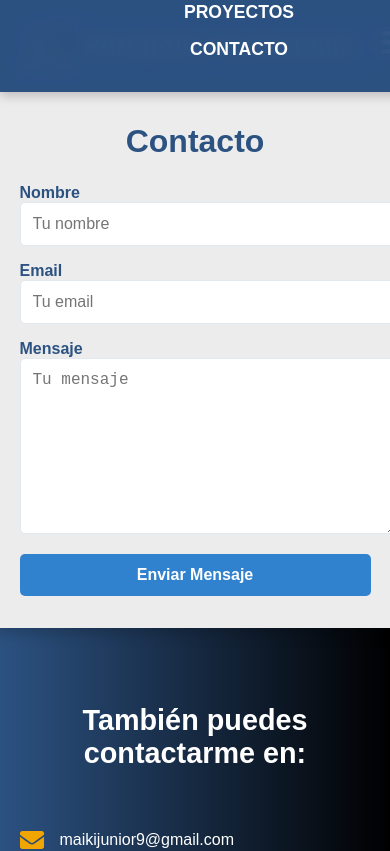
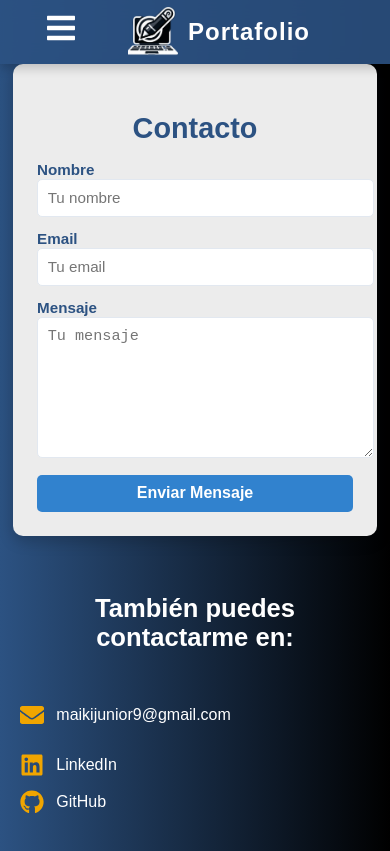
Before and after one commit to MichaelMerino11/frontend_portafolio, a React (Vite) app: page /contact in a window 390 px wide. Shown: the top 851 px of the page. Built offline with nearby package versions, Linux system fonts and the light colour scheme.

Commit message:
Completo responsive

```diff
--- a/src/components/Header.jsx
+++ b/src/components/Header.jsx
@@ -1,16 +1,11 @@
-import React, { useState, useEffect } from "react";
+import React, { useState } from "react";
 import { Link } from "react-router-dom";
 import { FaBars, FaTimes } from "react-icons/fa";
 import styles from "../styles/Header.module.scss";
-import logo from "../assets/images/logo.png"; // Importamos el logo
+import logo from "../assets/images/logo.png";
 
 const Header = () => {
   const [menuOpen, setMenuOpen] = useState(false);
-
-  // Cambiar el título de la pestaña
-  useEffect(() => {
-    document.title = "Portafolio Michael"; // Cambia el título de la pestaña
-  }, []);
 
   const toggleMenu = () => {
     setMenuOpen(!menuOpen);
@@ -19,10 +14,10 @@ const Header = () => {
   return (
     <header className={styles.header}>
       <div className={styles.container}>
-        {/* Logo y título */}
+        {/* Logo */}
         <div className={styles.logoContainer}>
           <img src={logo} alt="Logo" className={styles.logo} />
-          <h1 className={styles.title}>Portafolio Profesional</h1>
+          <h1 className={styles.title}>Portafolio</h1>
         </div>
 
         {/* Botón de menú hamburguesa en móviles */}
--- a/src/styles/Contact.module.scss
+++ b/src/styles/Contact.module.scss
@@ -9,37 +9,38 @@
   .container {
     display: flex;
     width: 90%;
-    max-width: 1200px;
-    gap: 3rem;
+    max-width: 1100px; /* 🔹 Se redujo el máximo ancho */
+    gap: 2rem;
   }
 
   /* Estilo del formulario */
   .formContainer {
     flex: 1;
     background: rgb(236, 236, 236);
-    padding: 2rem;
+    padding: 1.5rem; /* 🔹 Se redujo el padding */
     border-radius: 10px;
     box-shadow: 0px 5px 15px rgba(0, 0, 0, 0.2);
     text-align: center;
     color: black;
+    max-width: 500px; /* 🔹 Se limita el ancho del formulario */
 
     h2 {
-      font-size: 2rem;
+      font-size: 1.8rem; /* 🔹 Se ajustó el tamaño del título */
       font-weight: bold;
-      margin-bottom: 1.5rem;
+      margin-bottom: 1rem;
       color: #2c5282;
     }
 
     form {
       display: flex;
       flex-direction: column;
-      gap: 1rem;
+      gap: 0.8rem;
 
       .formGroup {
         text-align: left;
 
         label {
-          font-size: 1rem;
+          font-size: 0.95rem;
           font-weight: bold;
           color: #2c5282;
         }
@@ -47,29 +48,29 @@
         input,
         textarea {
           width: 100%;
-          padding: 0.75rem;
+          padding: 0.6rem; /* 🔹 Se redujo el padding */
           border: 1px solid #e2e8f0;
           border-radius: 5px;
-          font-size: 1rem;
+          font-size: 0.95rem;
           transition: border 0.3s, box-shadow 0.3s;
 
           &:focus {
             border-color: #3182ce;
-            box-shadow: 0 0 10px rgba(49, 130, 206, 0.5);
+            box-shadow: 0 0 8px rgba(49, 130, 206, 0.5);
             outline: none;
           }
         }
 
         textarea {
           resize: vertical;
-          min-height: 150px;
+          min-height: 120px; /* 🔹 Se redujo la altura mínima */
         }
       }
 
       button {
         background-color: #3182ce;
         color: white;
-        padding: 0.75rem 1.5rem;
+        padding: 0.6rem 1.2rem;
         border: none;
         border-radius: 5px;
         font-size: 1rem;
@@ -87,30 +88,31 @@
 
   /* Sección de información de contacto */
   .infoContainer {
-    flex: 0.8;
+    flex: 0.7; /* 🔹 Se redujo el tamaño relativo */
     display: flex;
     flex-direction: column;
     justify-content: center;
-    gap: 1rem;
+    gap: 0.8rem;
 
     h3 {
-      font-size: 1.8rem;
+      font-size: 1.6rem; /* 🔹 Se ajustó el tamaño del texto */
       font-weight: bold;
     }
 
     .infoItem {
       display: flex;
       align-items: center;
-      gap: 1rem;
+      gap: 0.8rem;
 
       .icon {
         color: #f0a500;
+        font-size: 1.4rem;
       }
 
       a {
         color: white;
         text-decoration: none;
-        font-size: 1.1rem;
+        font-size: 1rem;
         transition: color 0.3s;
 
         &:hover {
@@ -128,7 +130,8 @@
     }
 
     .formContainer {
-      width: 100%;
+      width: 90%; /* 🔹 Se ajusta mejor a pantallas pequeñas */
+      max-width: 400px;
     }
 
     .infoContainer {
--- a/src/styles/Footer.module.scss
+++ b/src/styles/Footer.module.scss
@@ -7,7 +7,7 @@
 
   .container {
     display: flex;
-    justify-content: space-around;
+    justify-content: space-between;
     align-items: start;
     max-width: 1200px;
     margin: 0 auto;
@@ -101,6 +101,13 @@
   @media (max-width: 768px) {
     .container {
       flex-direction: column;
+      align-items: center; /* 🔹 Centra todo en móvil */
+      text-align: center;
+    }
+
+    .technologies,
+    .links,
+    .social {
       text-align: center;
     }
 
--- a/src/styles/Header.module.scss
+++ b/src/styles/Header.module.scss
@@ -2,10 +2,10 @@
   position: fixed;
   top: 0;
   width: 100%;
-  background: rgba(44, 82, 130, 0.9); // Transparencia para efecto glassmorphism
+  background: rgba(44, 82, 130, 0.9);
   backdrop-filter: blur(10px);
   color: white;
-  padding: 1rem 1.5rem;
+  padding: 1rem 1.5rem; /* 🔹 Padding normal en versión web */
   box-shadow: 0 4px 10px rgba(0, 0, 0, 0.2);
   z-index: 1000;
   transition: background 0.3s ease-in-out;
@@ -16,6 +16,7 @@
     align-items: center;
     max-width: 1200px;
     margin: 0 auto;
+    position: relative;
   }
 
   /* Logo y título */
@@ -34,9 +35,14 @@
     font-size: 1.5rem;
     font-weight: bold;
     letter-spacing: 1px;
+    margin-top: 1rem;
   }
 
-  /* Navegación */
+  /* Menú de navegación */
+  .nav {
+    transition: transform 0.3s ease-in-out;
+  }
+
   .nav ul {
     display: flex;
     gap: 1.5rem;
@@ -56,7 +62,6 @@
           color: #f0a500;
         }
 
-        /* Línea animada debajo del enlace */
         &::after {
           content: "";
           display: block;
@@ -82,14 +87,26 @@
     background: none;
     border: none;
     color: white;
-    font-size: 1.8rem;
+    font-size: 2rem;
     cursor: pointer;
+    position: absolute;
+    left: 15px;
+    top: 50%;
+    transform: translateY(-50%);
   }
 
   /* Estilos para móviles */
   @media (max-width: 768px) {
+    padding: 2rem 1.5rem; /* 🔹 Ajusta el padding del header en móvil */
+
     .menuButton {
       display: block;
+    }
+
+    .logoContainer {
+      position: absolute;
+      left: 50%;
+      transform: translateX(-50%); /* 🔹 Centra el logo solo en móviles */
     }
 
     .nav {
@@ -99,7 +116,7 @@
       width: 100%;
       background: rgba(44, 82, 130, 0.95);
       backdrop-filter: blur(10px);
-      transform: translateY(-100%);
+      transform: translateY(-150%);
       transition: transform 0.3s ease-in-out;
       text-align: center;
       padding: 1rem 0;
@@ -107,6 +124,8 @@
 
     .nav.open {
       transform: translateY(0);
+      width: 100%; /* 🔹 Asegura que ocupe todo el ancho */
+      left: 0; /* 🔹 Elimina separación en la izquierda */
     }
 
     .nav ul {
```
